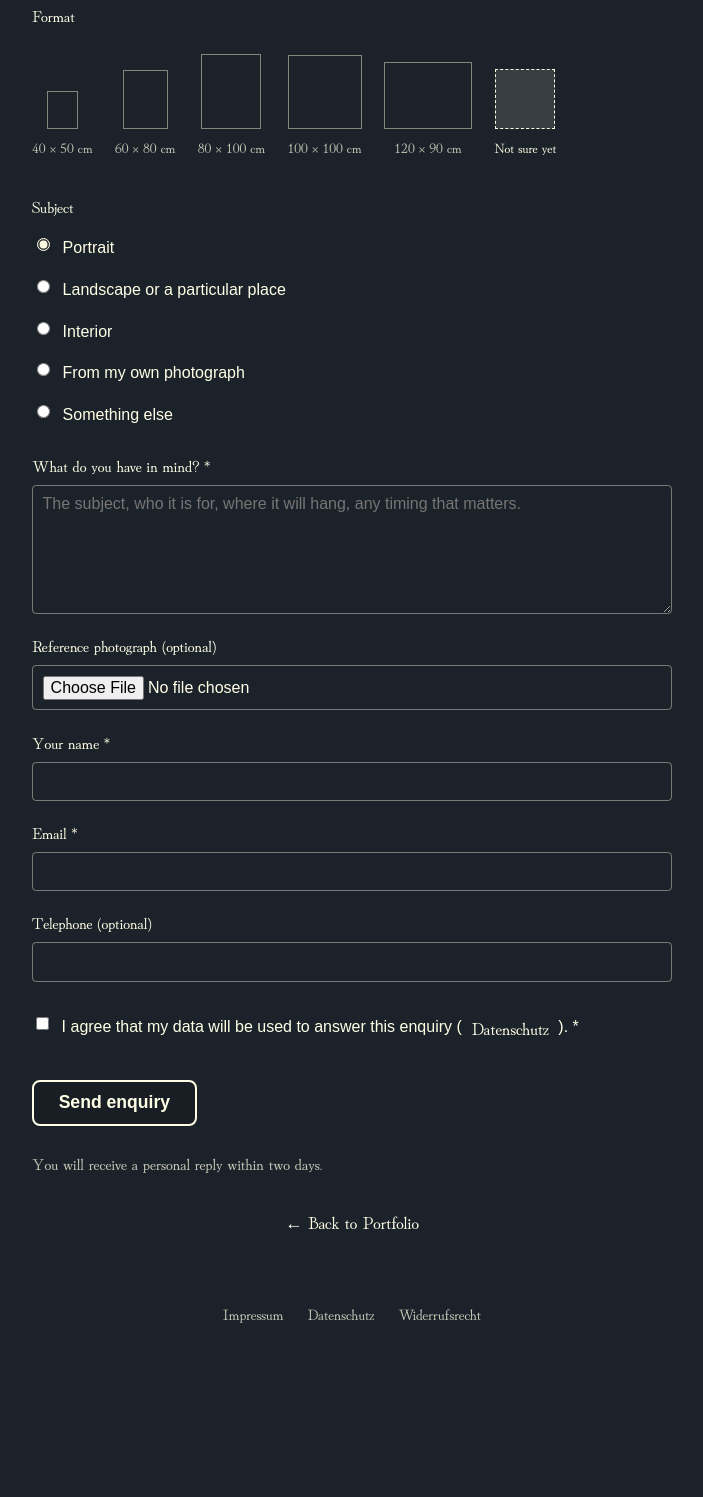
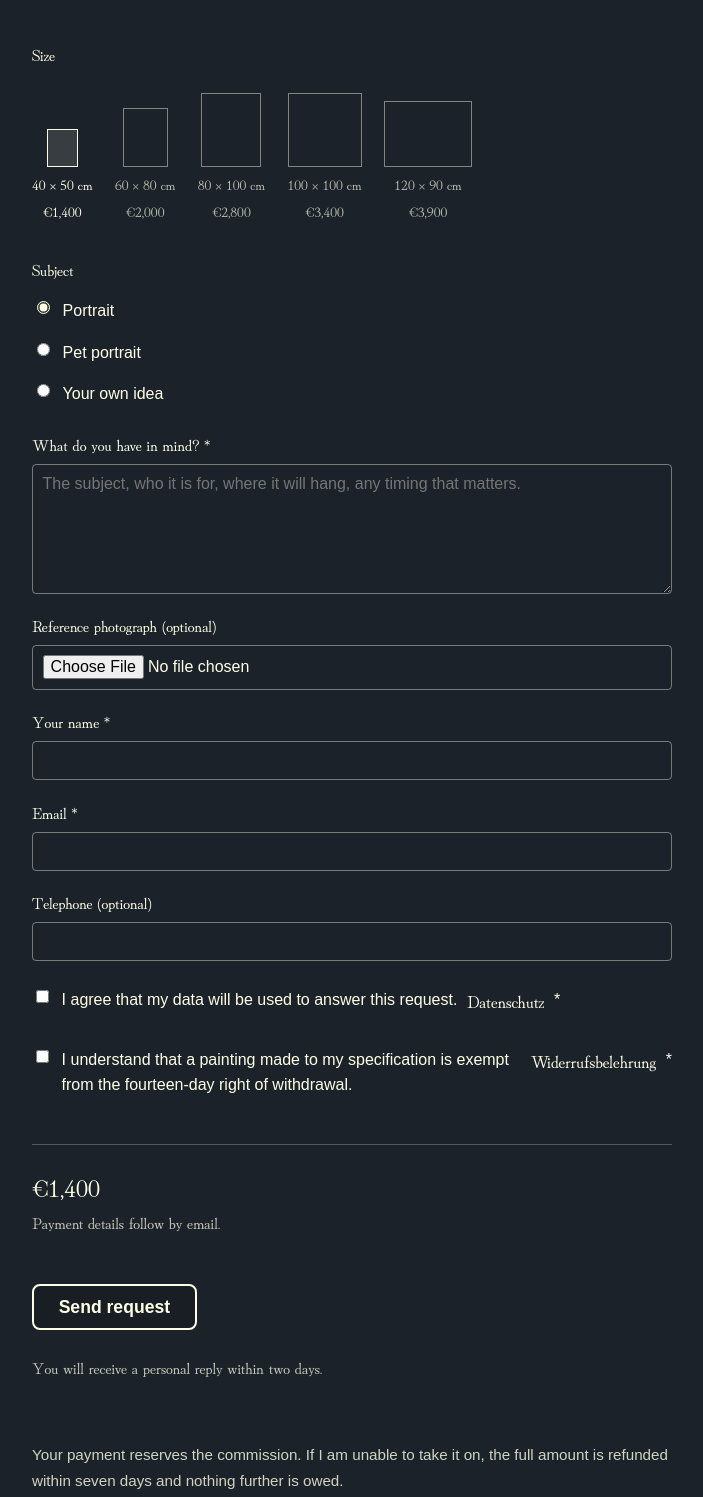
Before and after one commit to bonoboboi/elena-site, an Eleventy site: page src/order.njk in a window 1280 px wide. Shown: the part 1071-2568 px from the top of the page, without its empty margins (288-991 px from the left). Before the commit the page ends 2428 px from the top, so only its background shows below. Built offline with nearby package versions, Linux system fonts and the light colour scheme; Eleventy itself is replaced by a stand-in of ours; files that its build step writes are made by us from their sources; a web font is replaced by a local one.

Commit message:
Price commissions by size and take half up front
Three subjects (portrait, pet portrait, own idea) at one price table,
since price follows canvas size only. Each size carries its full price
and a Stripe Payment Link for half; choosing a size points the form's
redirect at that link, so sending the request lands the buyer on Stripe
checkout. Sizes with no link fall back to an emailed request.

Taking money before any contact needs two things stated: a refund
promise if she declines the commission, and an acknowledged withdrawal-
right exclusion for custom work (§ 312g Abs. 2 Nr. 1 BGB), which is now
a required checkbox.

Sizes, prices, subjects and the refund promise are all Pages CMS fields.

Co-Authored-By: Claude Opus 5 <noreply@anthropic.com>
Claude-Session: https://claude.ai/code/session_01SSzVJ24AdL4dmCG8rKUuww

```diff
--- a/content/site.json
+++ b/content/site.json
@@ -8,9 +8,46 @@
   "cv_de": "**Künstlerlebenslauf**\n\n**Name:** Elena Bulatova\n\n**Ort:** München, Deutschland\n\n**Berufserfahrung**\n\n- 15 Jahre künstlerische Tätigkeit\n\n**Ausbildung**\n\n- Private Kunstwerkstätten und Meisterkurse in Russland und Europa\n- Externer Student an der AbdK München\n\n**Ausgewählte Ausstellungen**\n\n- Artlokal Viktualien Markt, München 2020, 2021\n- Kunst im Karree, München 2020, 2024\n- Jahresausstellung im AbdK\n- ArtMuc 2025\n- Kuboshow Ausstellung, Bochum 2025\n- Vernissage in Atelierhaus Berg 2026\n- \n\n",
   "domain": "elena-bulatova.com",
   "commission_intro": "I paint to order — a portrait, a place that matters to you, a room, or a subject from your own photograph. Each work is made in oil on canvas, in the same way as the paintings shown here.",
-  "commission_price_line": "Commissions begin at €1,400.",
+  "commission_price_line": "The price depends only on the size of the canvas. Half is payable when you send your request, half on delivery.",
   "commission_process": "**1. Conversation**\n\nYou tell me what you have in mind. I ask what the painting is for and where it will hang.\n\n**2. Reference**\n\nA sitting in my studio in Munich, or photographs you send me. I choose the composition with you.\n\n**3. Underpainting**\n\nYou see the work once the composition is laid in, and we adjust before I go further.\n\n**4. Varnish and delivery**\n\nThe finished painting is varnished, stretched and delivered or collected.",
-  "commission_deposit_note": "Optional: a booking fee of €300 reserves a place in this year's schedule. It is credited against the final price and refunded in full if we decide not to proceed.",
-  "commission_deposit_link": "",
-  "commission_response_time": "You will receive a personal reply within two days."
+  "commission_response_time": "You will receive a personal reply within two days.",
+  "commission_sizes": [
+    {
+      "width_cm": 40,
+      "height_cm": 50,
+      "price": "€1,400",
+      "deposit": "€700",
+      "stripe_link": ""
+    },
+    {
+      "width_cm": 60,
+      "height_cm": 80,
+      "price": "€2,000",
+      "deposit": "€1,000",
+      "stripe_link": ""
+    },
+    {
+      "width_cm": 80,
+      "height_cm": 100,
+      "price": "€2,800",
+      "deposit": "€1,400",
+      "stripe_link": ""
+    },
+    {
+      "width_cm": 100,
+      "height_cm": 100,
+      "price": "€3,400",
+      "deposit": "€1,700",
+      "stripe_link": ""
+    },
+    {
+      "width_cm": 120,
+      "height_cm": 90,
+      "price": "€3,900",
+      "deposit": "€1,950",
+      "stripe_link": ""
+    }
+  ],
+  "commission_subjects": "Portrait\nPet portrait\nYour own idea",
+  "commission_payment_note": "Your payment reserves the commission. If I am unable to take it on, the full amount is refunded within seven days and nothing further is owed."
 }
--- a/src/order.njk
+++ b/src/order.njk
@@ -47,35 +47,30 @@ permalink: /order/
       <p hidden><label>Don't fill this in: <input name="_honey"></label></p>
 
       <fieldset class="formats">
-        <legend>Format</legend>
-        {# ratio AND width are the real canvas proportions, so a 120cm outline is visibly
-           larger than a 40cm one -- width px is roughly 0.72 x the canvas width in cm #}
-        {% for f in [
-          { value: "40 × 50 cm", ratio: "4 / 5", w: 29 },
-          { value: "60 × 80 cm", ratio: "3 / 4", w: 43 },
-          { value: "80 × 100 cm", ratio: "4 / 5", w: 58 },
-          { value: "100 × 100 cm", ratio: "1 / 1", w: 72 },
-          { value: "120 × 90 cm", ratio: "4 / 3", w: 86 }
-        ] %}
+        <legend>Size</legend>
+        {# outlines carry the real proportions AND the real relative scale, so a 120cm
+           canvas looks bigger than a 40cm one. 0.72px per cm keeps the row on one line. #}
+        {% for f in site.commission_sizes %}
         <label class="format">
-          <input type="radio" name="format" value="{{ f.value }}">
-          <span class="canvas" style="aspect-ratio: {{ f.ratio }}; width: {{ f.w }}px"></span>
-          <span class="dims">{{ f.value }}</span>
+          <input type="radio" name="format"
+                 value="{{ f.width_cm }} × {{ f.height_cm }} cm — {{ f.price }}"
+                 data-price="{{ f.price }}" data-deposit="{{ f.deposit }}"
+                 data-link="{{ f.stripe_link }}"{% if loop.first %} checked{% endif %}>
+          <span class="canvas" style="aspect-ratio: {{ f.width_cm }} / {{ f.height_cm }}; width: {{ (f.width_cm * 0.72) | round }}px"></span>
+          <span class="dims">{{ f.width_cm }} × {{ f.height_cm }} cm</span>
+          <span class="price">{{ f.price }}</span>
         </label>
         {% endfor %}
-        <label class="format">
-          <input type="radio" name="format" value="Not sure yet" checked>
-          <span class="canvas canvas-open"></span>
-          <span class="dims">Not sure yet</span>
-        </label>
       </fieldset>
 
       <fieldset class="subjects">
         <legend>Subject</legend>
-        {% for s in ["Portrait", "Landscape or a particular place", "Interior", "From my own photograph", "Something else"] %}
+        {% for s in site.commission_subjects.split("\n") %}
+        {% if s | trim %}
         <label class="subject">
-          <input type="radio" name="subject" value="{{ s }}"{% if loop.first %} checked{% endif %}> {{ s }}
+          <input type="radio" name="subject" value="{{ s | trim }}"{% if loop.first %} checked{% endif %}> {{ s | trim }}
         </label>
+        {% endif %}
         {% endfor %}
       </fieldset>
 
@@ -94,19 +89,48 @@ permalink: /order/
       <label for="phone">Telephone (optional)</label>
       <input id="phone" name="phone" type="tel">
 
-      <label class="consent"><input type="checkbox" name="privacy" required> I agree that my data will be used to answer this enquiry (<a href="/datenschutz/" class="mincho-link">Datenschutz</a>). *</label>
+      <label class="consent"><input type="checkbox" name="privacy" required> I agree that my data will be used to answer this request. <a href="/datenschutz/" class="mincho-link">Datenschutz</a> *</label>
 
-      <button type="submit" class="button">Send enquiry</button>
+      {# the withdrawal right is excluded for custom work under § 312g Abs. 2 Nr. 1 BGB,
+         but the exclusion only holds if the buyer acknowledges it before paying #}
+      <label class="consent"><input type="checkbox" name="widerruf" required> I understand that a painting made to my specification is exempt from the fourteen-day right of withdrawal. <a href="/widerruf/" class="mincho-link">Widerrufsbelehrung</a> *</label>
+
+      <p class="summary">
+        <span id="summary-total"></span>
+        <span id="summary-split"></span>
+      </p>
+
+      <button type="submit" class="button" id="submit-btn">Send request</button>
       <p class="response-time">{{ site.commission_response_time }}</p>
     </form>
 
-    {% if site.commission_deposit_link %}
-    <p class="deposit">
-      {{ site.commission_deposit_note }}
-      <a href="{{ site.commission_deposit_link }}" class="mincho-link" target="_blank" rel="noopener">Reserve a place &rarr;</a>
-    </p>
-    {% endif %}
+    <p class="payment-note">{{ site.commission_payment_note }}</p>
   </section>
 </main>
 
 <p><a href="/" class="mincho-link">&larr; Back to Portfolio</a></p>
+
+<script>
+  // Sending the form redirects to the Stripe link for the chosen size, so one button
+  // does enquiry + payment. Without JS the form still sends and lands on /order-thanks/.
+  const nextField = document.querySelector('input[name="_next"]');
+  const fallbackNext = nextField.value;
+  const total = document.getElementById('summary-total');
+  const split = document.getElementById('summary-split');
+  const btn = document.getElementById('submit-btn');
+
+  function sync() {
+    const chosen = document.querySelector('.format input:checked');
+    if (!chosen) return;
+    const link = chosen.dataset.link;
+    total.textContent = chosen.dataset.price;
+    split.textContent = link
+      ? `${chosen.dataset.deposit} payable now, the balance on delivery.`
+      : 'Payment details follow by email.';
+    btn.textContent = link ? `Send request and pay ${chosen.dataset.deposit}` : 'Send request';
+    nextField.value = link || fallbackNext;
+  }
+
+  document.querySelectorAll('.format input').forEach(r => r.addEventListener('change', sync));
+  sync();
+</script>
--- a/src/style.css
+++ b/src/style.css
@@ -516,11 +516,15 @@ a.button:hover {
   border-color: #ffffe6;
   background: rgba(255, 255, 230, 0.12);
 }
-.format .dims {
+.format .dims,
+.format .price {
   font-size: 0.85em;
-  opacity: 0.75;
+  opacity: 0.7;
+  line-height: 1.4;
 }
-.format input:checked ~ .dims { opacity: 1; }
+.format .price { font-family: "Hina Mincho", serif; }
+.format input:checked ~ .dims,
+.format input:checked ~ .price { opacity: 1; }
 
 .subjects { display: flex; flex-direction: column; }
 .order label.subject,
@@ -532,7 +536,8 @@ a.button:hover {
   margin-top: 0.6em;
   font-family: inherit;
 }
-.order label.consent { margin-top: 2em; }
+.order label.consent { margin-top: 1.6em; line-height: 1.6; }
+.order label.consent .mincho-link { white-space: nowrap; }
 .order label.subject input,
 .order label.consent input { width: auto; }
 
@@ -542,10 +547,22 @@ a.button:hover {
   opacity: 0.75;
   margin-top: 1em;
 }
-.deposit {
+.summary {
+  font-family: "Hina Mincho", serif;
+  margin-top: 2.5em;
+  padding-top: 1.2em;
   border-top: 1px solid rgba(255, 255, 230, 0.25);
-  padding-top: 1.5em;
+  line-height: 1.8;
+}
+#summary-total {
+  display: block;
+  font-size: 1.5em;
+}
+#summary-split { opacity: 0.75; }
+
+.payment-note {
   margin-top: 3em;
   font-size: 0.95em;
   line-height: 1.7;
+  opacity: 0.8;
 }
```
Also changed, not shown: .pages.yml.
